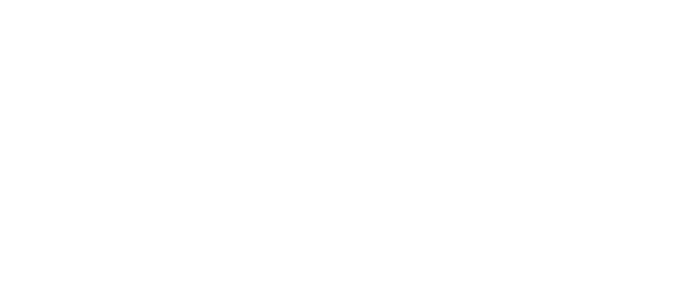
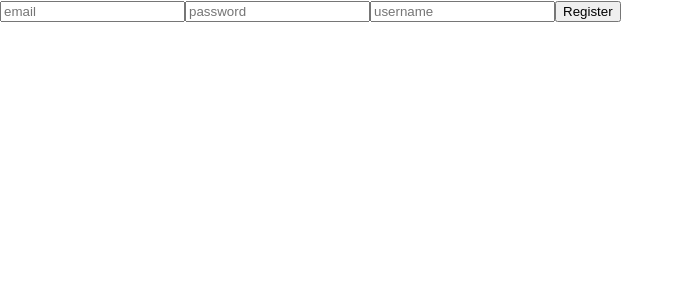
Before and after one commit to kkimhyorr/mju-likelion-ts3, a React (Create React App) app: page /api/auth/register in a window 1280 px wide. Shown: the top 300 px of the page, without its empty margins (0-684 px from the left). Built offline with nearby package versions, Linux system fonts and the light colour scheme.

Commit message:
feat: formik을 이용하여 register와 login 초기구현

```diff
--- a/src/pages/Login.tsx
+++ b/src/pages/Login.tsx
@@ -1,5 +1,36 @@
+import { Formik, Field, Form, FormikHelpers } from "formik";
+
+interface LoginForm {
+  email: string;
+  password: string;
+}
+
 const Login = () => {
-  return <div></div>;
+  return (
+    <>
+      <Formik
+        initialValues={{
+          email: "",
+          password: "",
+        }}
+        onSubmit={(
+          values: LoginForm,
+          { setSubmitting }: FormikHelpers<LoginForm>
+        ) => {
+          setTimeout(() => {
+            alert(JSON.stringify(values, null, 2));
+            setSubmitting(false);
+          }, 500);
+        }}
+      >
+        <Form>
+          <Field id="email" name="email" placeholder="email"></Field>
+          <Field id="password" name="password" placeholder="password"></Field>
+          <button type="submit">login</button>
+        </Form>
+      </Formik>
+    </>
+  );
 };
 
 export default Login;
--- a/src/pages/Register.tsx
+++ b/src/pages/Register.tsx
@@ -1,5 +1,39 @@
+import { Formik, Field, Form, FormikHelpers } from "formik";
+
+interface RegisterForm {
+  email: string;
+  password: string;
+  username: string;
+}
+
 const Register = () => {
-  return <div></div>;
+  return (
+    <>
+      <Formik
+        initialValues={{
+          email: "",
+          password: "",
+          username: "",
+        }}
+        onSubmit={(
+          values: RegisterForm,
+          { setSubmitting }: FormikHelpers<RegisterForm>
+        ) => {
+          setTimeout(() => {
+            alert(JSON.stringify(values, null, 2));
+            setSubmitting(false);
+          }, 500);
+        }}
+      >
+        <Form>
+          <Field id="email" name="email" placeholder="email"></Field>
+          <Field id="password" name="password" placeholder="password"></Field>
+          <Field id="username" name="username" placeholder="username"></Field>
+          <button type="submit">Register</button>
+        </Form>
+      </Formik>
+    </>
+  );
 };
 
 export default Register;
```
